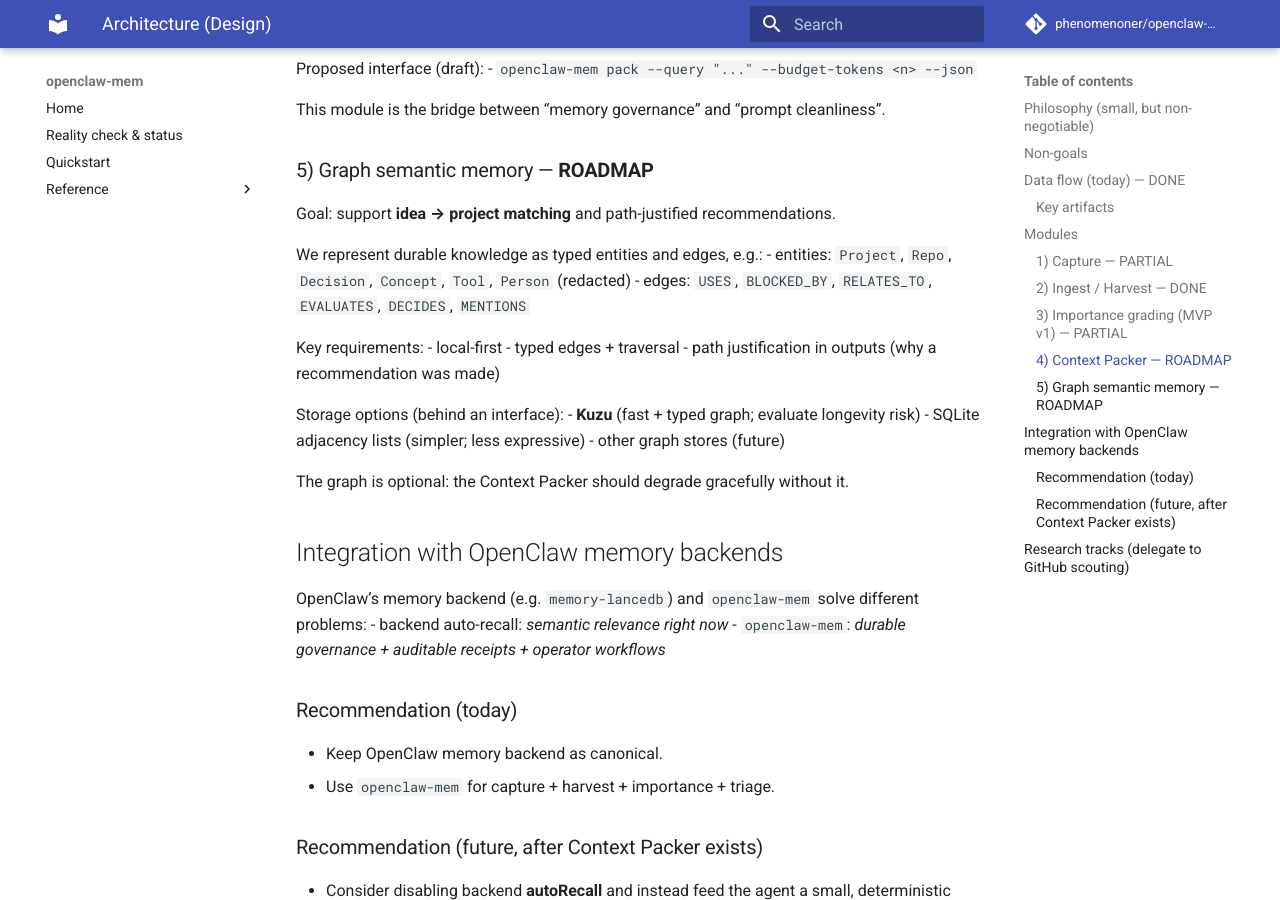
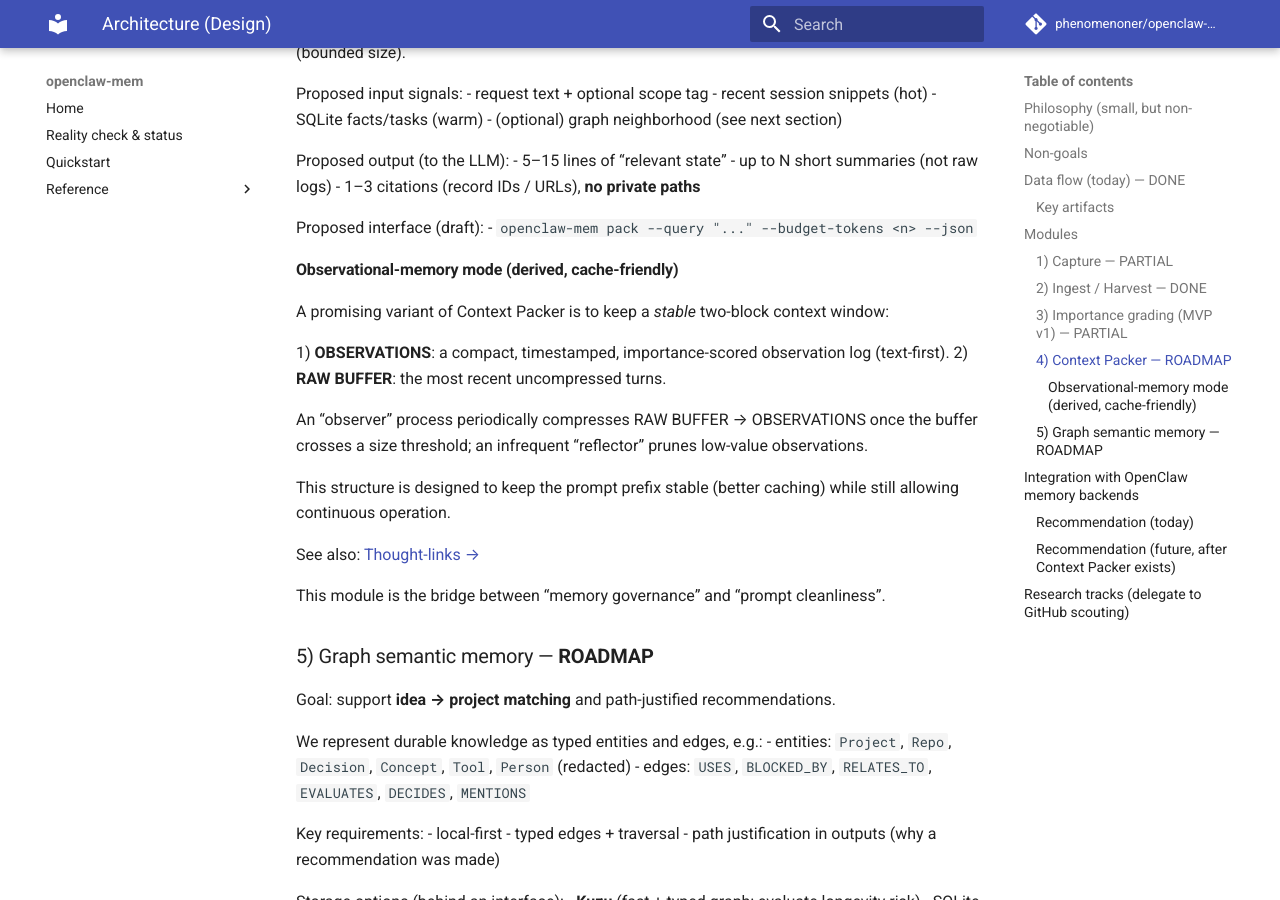
Before and after one commit to phenomenoner/openclaw-mem, an MkDocs documentation site: the page built from docs/architecture.md, in a window 1280 px wide and 900 px high, scrolled down 2218 px. Built offline with MkDocs 1.6.1 and Material for MkDocs 9.7.7, drawn with Linux system fonts in a browser that asks for light colours; comment, search, counter and statistics services are not loaded; some of the changed text lies outside the part shown.

Commit message:
docs: add observational-memory thought-links

```diff
--- a/docs/architecture.md
+++ b/docs/architecture.md
@@ -32,8 +32,12 @@ OpenClaw tool results
 
 ### Key artifacts
 
-- **Observations JSONL**: append-only, “what just happened”.
-- **SQLite DB**: curated ledger for fast local lookup + filtering.
+- **Raw observations JSONL**: append-only “what just happened” events (tool outcomes).
+- **SQLite DB ledger**: curated, queryable memory with audit metadata.
+- **(Planned) Observational log**: a compact, timestamped *derived* layer (“observations about observations”) designed to be:
+  - stable-prefix / cache-friendly,
+  - importance-scored (log-levels),
+  - easy to diff + debug (text-first).
 - **Archive + index**: optional rotation + stable pointers for operators.
 
 ## Modules
@@ -87,6 +91,19 @@ Proposed output (to the LLM):
 Proposed interface (draft):
 - `openclaw-mem pack --query "..." --budget-tokens <n> --json`
 
+#### Observational-memory mode (derived, cache-friendly)
+
+A promising variant of Context Packer is to keep a *stable* two-block context window:
+
+1) **OBSERVATIONS**: a compact, timestamped, importance-scored observation log (text-first).
+2) **RAW BUFFER**: the most recent uncompressed turns.
+
+An “observer” process periodically compresses RAW BUFFER → OBSERVATIONS once the buffer crosses a size threshold; an infrequent “reflector” prunes low-value observations.
+
+This structure is designed to keep the prompt prefix stable (better caching) while still allowing continuous operation.
+
+See also: [Thought-links →](thought-links.md)
+
 This module is the bridge between “memory governance” and “prompt cleanliness”.
 
 ### 5) Graph semantic memory — **ROADMAP**
```
Also changed, not shown: docs/index.md (+1 -0 lines), docs/thought-links.md (added, +56 -0 lines).
